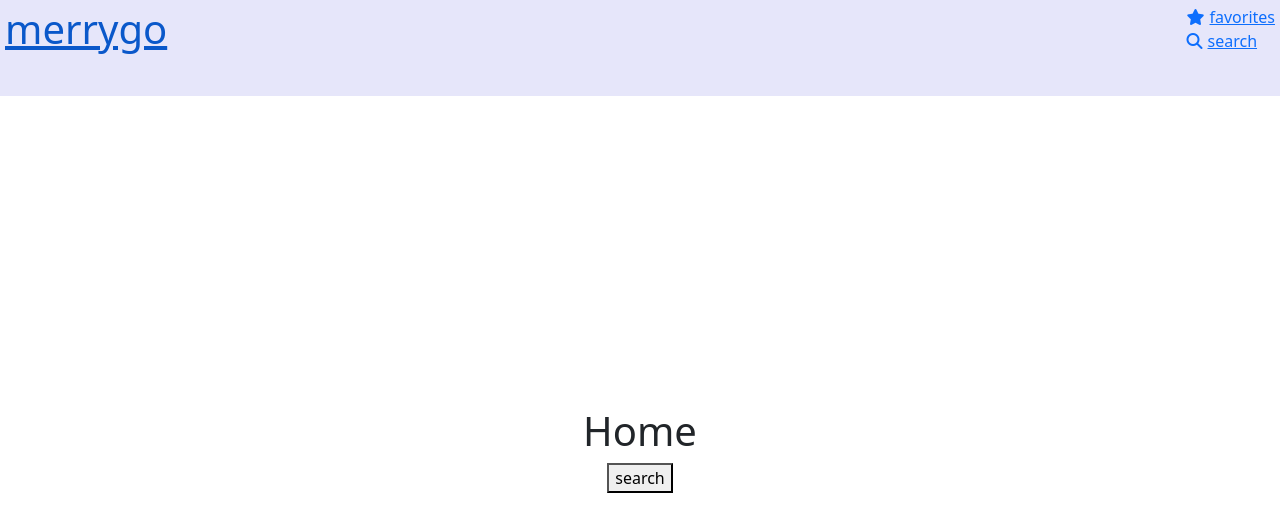
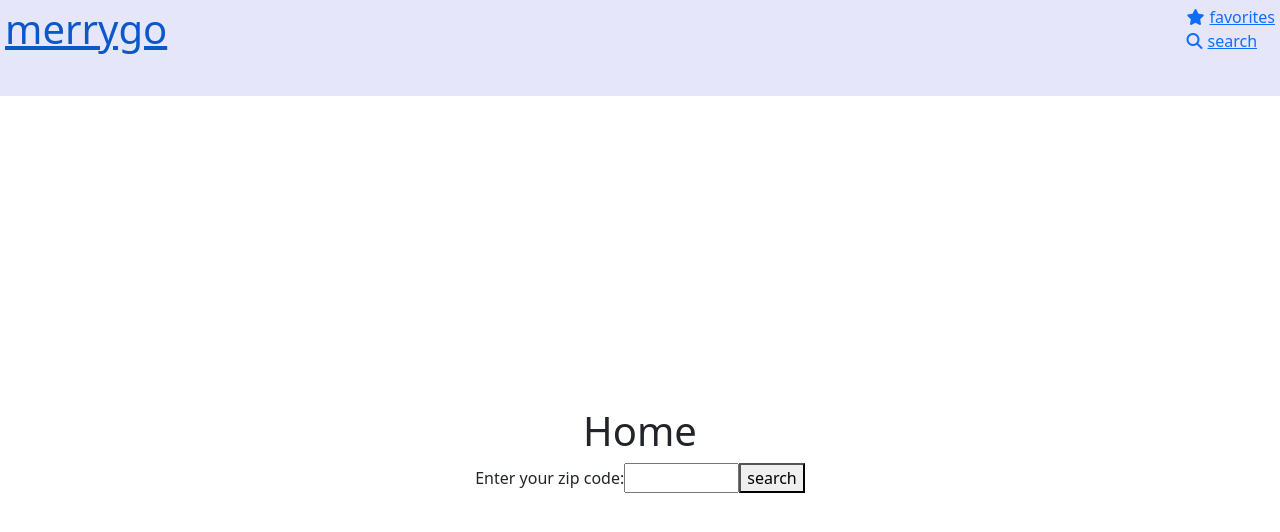
Before and after one commit to rachel-rebecca/project2-group1, a React (Create React App) app: page / in a window 1280 px wide. Shown: the top 532 px of the page. Built offline with nearby package versions, Linux system fonts and the light colour scheme; no server answers.

Commit message:
attempted to search by location, but  does not filter by postalCode yet

```diff
--- a/src/App.tsx
+++ b/src/App.tsx
@@ -5,18 +5,23 @@ import 'bootstrap/dist/css/bootstrap.min.css';
 import Header from './components/Header';
 import {useParams, NavLink, Redirect, BrowserRouter as Router, Switch, Route} from "react-router-dom"
 import Favorites from './components/Favorites';
-import SearchCriteria from './subcomponents/SearchCriteria';
-import SearchLocation from './subcomponents/SearchLocation';
+import SearchCriteria from './subcomponents/SearchCriteria'
 import Results from './components/Results';
-import InfiniteScroll from "react-infinite-scroll-component"
 import EventDetails from './components/EventDetails';
 import Event from './models/Event';
 import {useState} from "react";
-import { stringify } from 'querystring';
+
 
 function App() {
 
-  const[event, setEvent] = useState<Event>({name:"", url:""})
+  const[event, setEvent] = useState<Event>({name:"", url:""});
+  const[events, setEvents] = useState<Event[]>([]);
+
+  function onSubmit (postalCode: any) {
+      let events2 = [...events];
+      events2 = events2.filter((event) => event._embedded === postalCode);
+      setEvents(events2);
+  }
 
   return (
     <div className="App">
@@ -26,7 +31,7 @@ function App() {
 
       <Switch>
         {/* Route to Event Details */}
-        <Route path="/details/:id" exact>
+        <Route path='/details/:id' exact>
           <EventDetails />
         </Route>
         {/* Route to Favorites page */}
--- a/src/components/EventDetails.tsx
+++ b/src/components/EventDetails.tsx
@@ -1,19 +1,22 @@
 import { useParams } from "react-router-dom";
 import {useEffect, useState} from "react";
 import {getEvent} from "../services/GetEvents";
+import Event from "../models/Event";
 
 
 interface RouteParams {
     name: any;
     url: string;
     id: string;
+
 }
 
 export default function EventDetails () {
     const {name} = useParams<RouteParams>();
     const {url} = useParams<RouteParams>();
     const {id} = useParams<RouteParams>();
-    const[event, setEvent] = useState<RouteParams>()
+
+    const[event, setEvent] = useState<Event>()
 
     useEffect(() => {
         getEvent(id).then((event) => { setEvent(event) })
@@ -22,8 +25,11 @@ export default function EventDetails () {
     return (
         <div className="container">
             <h1>Event Details</h1>
-            {/* <p>{name}</p>
-            {url} */}
+             <p>
+            {name}
+            {url}
+            {id}
+            </p>
         </div>
     )
 }
--- a/src/components/Homepage.tsx
+++ b/src/components/Homepage.tsx
@@ -8,7 +8,13 @@ import {useParams, NavLink, Redirect, BrowserRouter as Router, Switch, Route} fr
 
 
 export default function Homepage () {
+    const[events, setEvents] = useState<Event[]>([])
 
+    function onSubmit (postalCode: any) {
+        let events2 = [...events];
+        events2 = events2.filter((event) => event._embedded === postalCode);
+        setEvents(events2);
+    }
 
     return (
         <div className="container">
@@ -16,7 +22,7 @@ export default function Homepage () {
 
             <h1 className="homeH1"> Home </h1>
 
-            <SearchLocation />
+            <SearchLocation onSubmit={onSubmit}/>
 
 
         </div>
--- a/src/components/Results.tsx
+++ b/src/components/Results.tsx
@@ -4,25 +4,39 @@ import getEvents from "../services/GetEvents";
 import Event from "../models/Event";
 import Header from "./Header";
 import InfiniteScroll from "react-infinite-scroll-component";
-import Page from "../models/Page";
+import { useParams } from "react-router";
 
+interface RouteParams {
+    postalCode: any;
+}
 
 
 
 export default function Results() {
-    const [events, setEvents] = useState<Event[]>();
+    const [events, setEvents] = useState<Event[]>([]);
+    const{postalCode} = useParams<RouteParams>();
+
+    if (postalCode) {
+        let events2 = [...events];
+        events2 = events2.filter((event) => event._embedded === postalCode)
+        setEvents(events2)
+    }
 
 
     useEffect(() => {
         getEvents().then((events) => { setEvents(events) })
-    }, []);
+    }, [events]);
+
+    // useEffect(() => {
+    //     getByLocation(postalCode).then((events) => { setEvents(events) })
+    // }, [setEvents]);
 
 
     return (
         <div className="resultsDiv">
 
             {events?.map((event, index) => {
-                return <ResultRow key={index} name={event.name} url={event.url} dates={event.dates} classifications={event.classifications}/>
+                return <ResultRow key={index} id={event.id} name={event.name} url={event.url} dates={event.dates} classifications={event.classifications} _embedded={event._embedded}/>
             })}
 
             {/* Will load next 20 results when clicked */}
--- a/src/models/Page.tsx
+++ /dev/null
@@ -1,5 +0,0 @@
-
-
-export default interface Page {
-    number: number;
-}
--- a/src/services/GetEvents.tsx
+++ b/src/services/GetEvents.tsx
@@ -1,5 +1,6 @@
 import Event from "../models/Event";
 import axios from "axios";
+
 
 const key = `${process.env.REACT_APP_API_KEY}`
 
@@ -7,10 +8,13 @@ const http = axios.create({
     baseURL: "https://app.ticketmaster.com/discovery/v2/",
     params: {
         apikey : key
-    }
+    },
+
 })
 
-export default function getEvents (): Promise<Event[]> {
+
+
+export default function getEvents (postalCode?: any): Promise<Event[]> {
 
 
 
@@ -22,13 +26,27 @@ export default function getEvents (): Promise<Event[]> {
 
 //     .then(response => response.data._embedded.events)
 
-    return http.get("/events.json")
+    return http.get("/events.json", {
+    params: {
+        postalCode: postalCode,
+        apikey: key}})
     .then(response => response.data._embedded.events)
 }
 
+// export function getByLocation (postalCode: any): Promise<any> {
+
+//     return http.get(`/events.json?postalCode=${postalCode}`,{
+//         params:{
+//             apikey: key
+//         }})
+//     .then(response => response.data._embedded.events)
+// }
+
 export function getEvent (id: any): Promise<any> {
 
-    return http.get(`/events.json/?id=${id}`)
+    return http.get(`/events/${id}.json`, {
+    params: {
+    apikey: key,}})
     .then(response => response.data._embedded.events)
 
 }
--- a/src/subcomponents/ResultRow.tsx
+++ b/src/subcomponents/ResultRow.tsx
@@ -2,14 +2,21 @@ import Event from "../models/Event";
 import Results from "../components/Results";
 import { Card, Button } from "react-bootstrap";
 import {Dates} from "../models/Event";
-import {useState} from "react";
+import {useState, useEffect} from "react";
 import { useHistory } from "react-router";
+import {getEvent} from "../services/GetEvents";
 
-export default function ResultRow({ name, url, dates, classifications }: Event) {
+export default function ResultRow({ id, name, url, dates, classifications, _embedded }: Event) {
     const history = useHistory();
+    const[Id, setId] = useState<string>();
+    const[event, setEvent] = useState<Event>()
+
 
     function handleClick() {
-        history.push("/details/:id")
+        const Id = id
+        setId(Id)
+        setEvent({name: name, url: url})
+        history.push(`/details/${id}${name}`)
     }
 
     return (
@@ -22,7 +29,7 @@ export default function ResultRow({ name, url, dates, classifications }: Event)
       <Card.Body>
         <Card.Title onClick={handleClick} className="cardTitle">{name}</Card.Title>
         <Card.Text>
-
+          {_embedded?.venues.postalCode}
          {dates?.start.localDate}
 
 
--- a/src/subcomponents/SearchLocation.tsx
+++ b/src/subcomponents/SearchLocation.tsx
@@ -1,13 +1,30 @@
-import { useHistory } from "react-router"
+import { useHistory } from "react-router";
+// import {getByLocation} from "../services/GetEvents"
+import { useEffect, useState } from "react";
+import Event from "../models/Event";
+import getEvents from "../services/GetEvents";
 
-export default function SearchLocation () {
+
+export default function SearchLocation ({onSubmit}: {onSubmit: (postalCode:any) => void}) {
+    const[events, setEvents] = useState<Event[]>();
+    const[postalCode, setPostalCode] = useState<number>();
     const history = useHistory();
 
     function handleClick() {
-        history.push("/results")
+        history.push(`/results/${postalCode}`)
     }
 
+    useEffect(() => {
+        getEvents(postalCode).then((events) => { setEvents(events) })
+    }, []);
+
     return (
-        <div><button type="button" onClick={handleClick}>search</button></div>
+        <form onSubmit={onSubmit}>
+            <label htmlFor="postalCode">
+                Enter your zip code:
+            <input onChange={(e) => {setPostalCode(e.target.valueAsNumber)}} type="number" min={0} max={99999}/>
+            </label>
+            <button type="submit" onClick={handleClick}>search</button>
+        </form>
     )
 }
```
Also changed, not shown: src/models/Event.tsx (+12 -0 lines), src/services/GetSearchEvents.tsx (deleted, +0 -13 lines).
